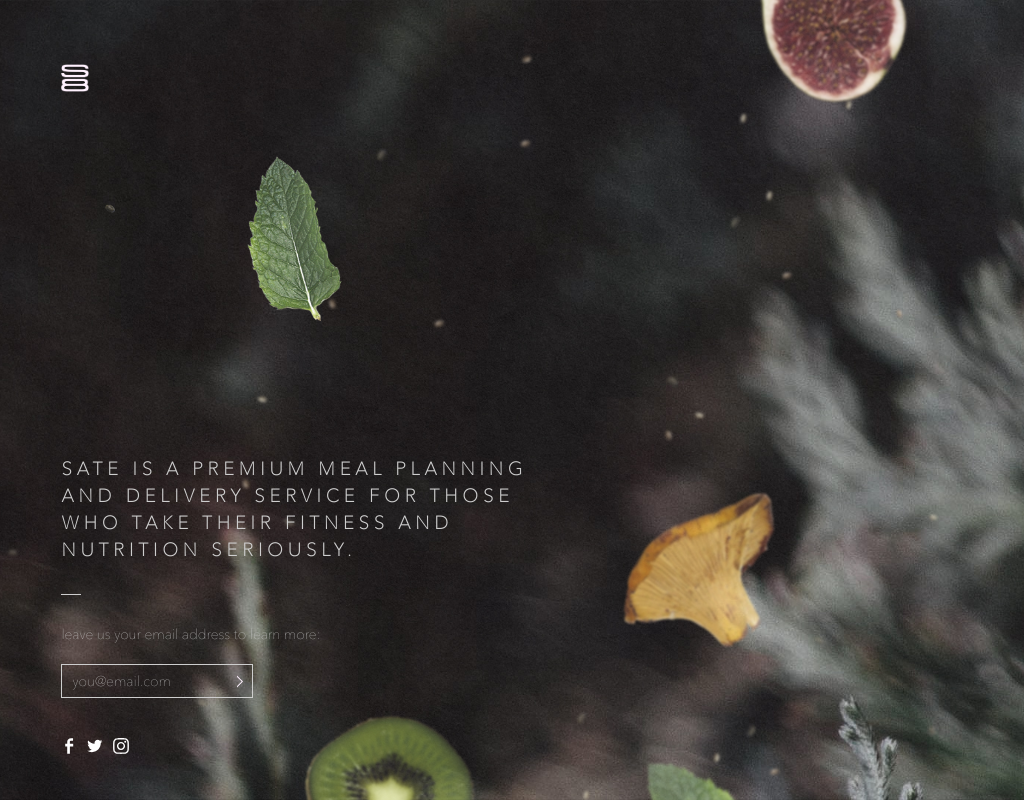
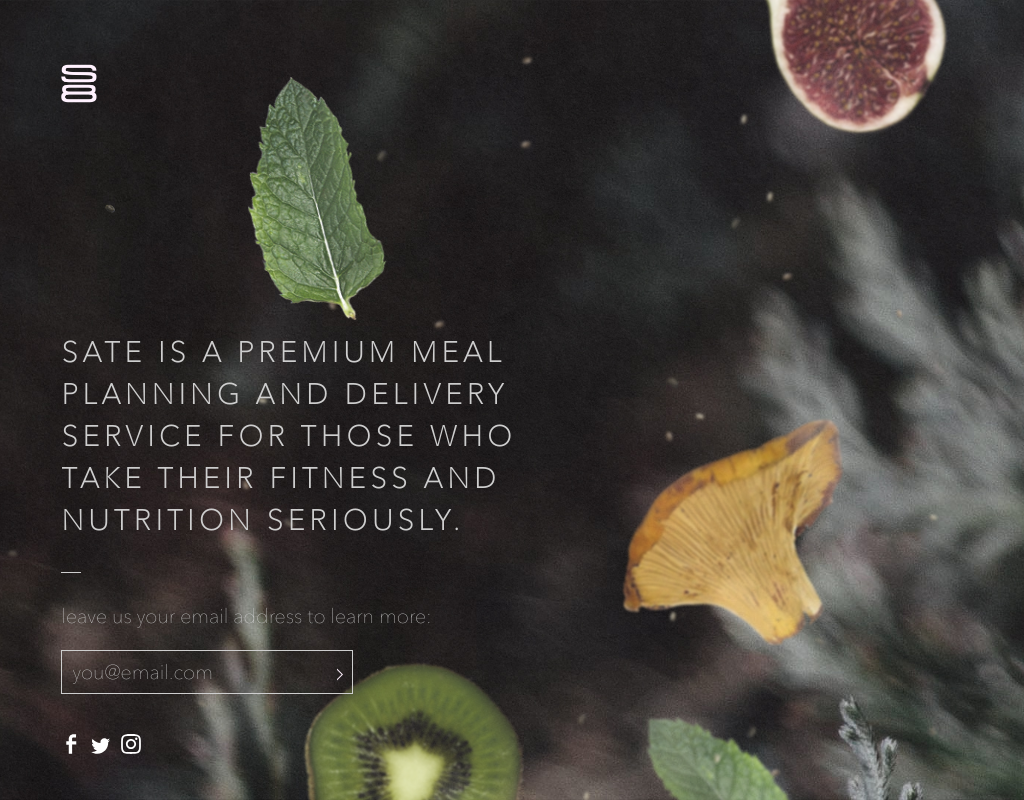
Before and after one commit to Dylanlj/array-of-fruits, a React (Create React App) app: page / in a window 1024 px wide. Built offline with nearby package versions, Linux system fonts and the light colour scheme.

Commit message:
added @media query for ipad and ipad pro

```diff
--- a/src/App.css
+++ b/src/App.css
@@ -45,7 +45,7 @@
   cursor: pointer; }
 
 .media-icons img {
-  height: 16px;
+  height: auto;
   width: 16px;
   margin-right: 10px; }
 
@@ -58,7 +58,7 @@
 .sate-logo {
   position: absolute;
   top: 8%;
-  height: 28px;
+  height: auto;
   width: 28px; }
 
 @keyframes sheen {
@@ -219,3 +219,75 @@
   .mint2 {
     top: -80px;
     transform: rotate(-30deg); } }
+
+@media only screen and (min-device-width: 1024px) and (max-device-width: 1366px) and (-webkit-min-device-pixel-ratio: 1.5) {
+  .body-text {
+    font-size: 32px; }
+  .leave-email {
+    font-size: 24px; }
+  .your-email input {
+    font-size: 24px;
+    width: 264px;
+    height: 44px; }
+  .media-icons img {
+    width: 30px; }
+  .sate-logo {
+    width: 46px; }
+  .mint2 {
+    width: 190px; }
+  .fig {
+    width: 270px; }
+  .mushroom {
+    width: 270px; }
+  .kiwi {
+    width: 245px; }
+  .mint1 {
+    width: 200px; } }
+
+@media only screen and (min-device-width: 768px) and (max-device-width: 1024px) {
+  .body-text {
+    font-size: 28px; }
+  .leave-email {
+    font-size: 20px; }
+  .your-email input {
+    font-size: 20px;
+    width: 260px;
+    height: 40px; }
+  .media-icons img {
+    width: 20px; }
+  .sate-logo {
+    width: 36px; }
+  .mint2 {
+    width: 140px; }
+  .fig {
+    width: 220px; }
+  .mushroom {
+    width: 220px; }
+  .kiwi {
+    width: 220px; }
+  .mint1 {
+    width: 150px; } }
+
+@media only screen and (min-device-width: 1024px) and (max-device-width: 1366px) and (orientation: portrait) and (-webkit-min-device-pixel-ratio: 1.5) {
+  .body-text {
+    font-size: 32px; }
+  .leave-email {
+    font-size: 24px; }
+  .your-email input {
+    font-size: 24px;
+    width: 264px;
+    height: 44px; }
+  .media-icons img {
+    width: 30px; }
+  .sate-logo {
+    width: 46px; }
+  .mint2 {
+    width: 190px; }
+  .fig {
+    width: 270px; }
+  .mushroom {
+    width: 270px; }
+  .kiwi {
+    width: 245px; }
+  .mint1 {
+    width: 200px; } }
--- a/src/sass/_written-content.scss
+++ b/src/sass/_written-content.scss
@@ -34,7 +34,7 @@
 .media-icons {
 
   img {
-    height: 16px;
+    height: auto;
     width: 16px;
     margin-right: 10px;
     // fill:red;
@@ -50,7 +50,7 @@
 .sate-logo {
   position: absolute;
   top: 8%;
-  height: 28px;
+  height: auto;
   width: 28px;
 }
 
@@ -60,9 +60,6 @@
     background-position: 200% 0%;
 
   }
-  // 100% {
-  //       background-image: -webkit-gradient( linear, left top, right bottom, color-stop(0.3, $off-white), color-stop(0.5, green), color-stop(1, $off-white) );
-  // }
 }
 
 .body-text {
```
Also changed, not shown: src/sass/_responsive.scss (+53 -0 lines).
